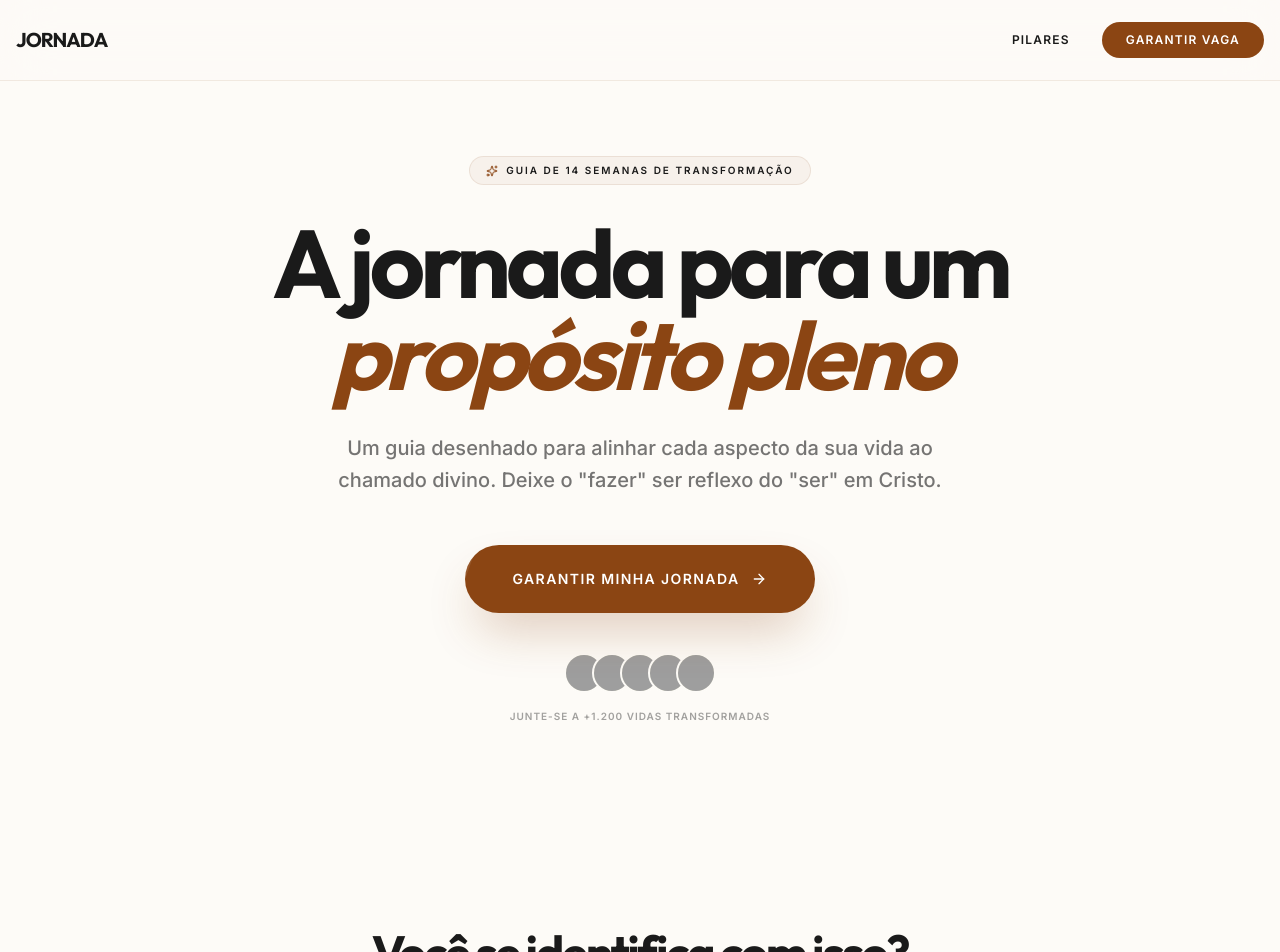
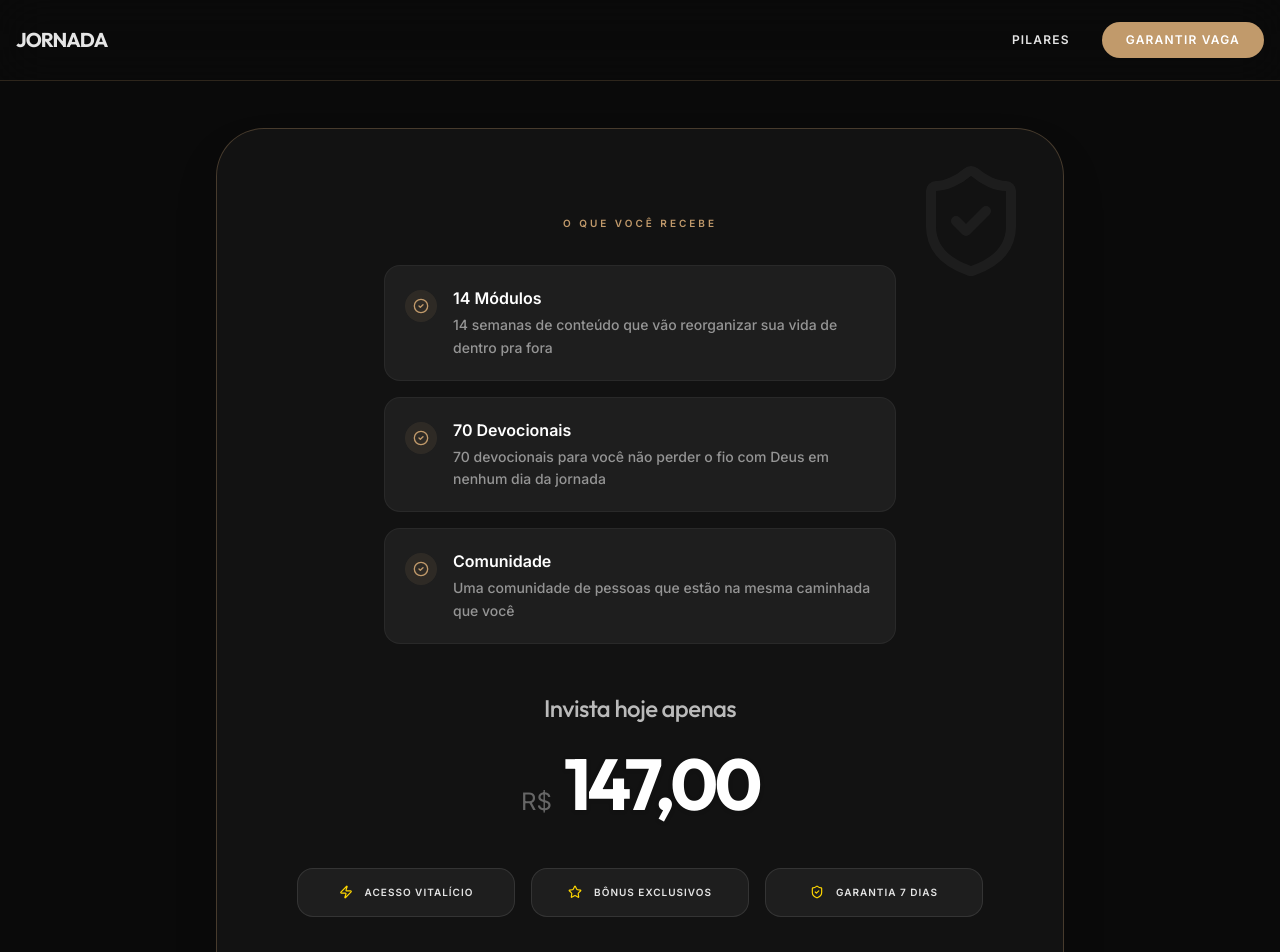
Before and after one commit to tiagoncosta/Jornada-Prop-sito-site-02, a React (Vite) app: page / in a window 1280 px wide. Shown: the top 952 px of the page. Built offline with nearby package versions, Linux system fonts and the light colour scheme; grey boxes are pictures that could not be loaded.

Commit message:
feat: Implement offer section and update theme
Introduces a new "Offer" section to the application, detailing the benefits and modules of the Jornada Propósito Pleno. Also, updates the overall color theme to a darker, more sophisticated palette, enhancing visual appeal.

```diff
--- a/src/App.tsx
+++ b/src/App.tsx
@@ -76,6 +76,83 @@ export default function App() {
         </div>
       </header>
 
+      {/* Offer Section */}
+      <section id="oferta" className="py-20 md:py-32 relative overflow-hidden">
+        <div className="absolute top-1/2 left-1/2 -translate-x-1/2 -translate-y-1/2 w-full h-full bg-glow -z-10" />
+
+        <div className="container mx-auto px-6 max-w-4xl">
+          <Reveal>
+            <div className="bg-[#121212] border border-accent/30 text-text rounded-[2.5rem] md:rounded-[3rem] p-8 md:p-20 text-center relative overflow-hidden shadow-2xl">
+              {/* Decorative Glow */}
+              <div className="absolute top-1/2 left-1/2 -translate-x-1/2 -translate-y-1/2 w-[120%] h-[120%] bg-accent/5 blur-[120px] rounded-full -z-10 pointer-events-none" />
+
+              <div className="absolute top-0 right-0 p-8 opacity-5 hidden md:block">
+                <ShieldCheck size={120} />
+              </div>
+
+              <div className="mb-12 max-w-lg mx-auto text-left space-y-4">
+                <div className="text-center mb-8">
+                  <span className="text-[10px] font-bold uppercase tracking-[0.3em] text-accent">O que você recebe</span>
+                </div>
+                {[
+                  { title: "14 Módulos", desc: "14 semanas de conteúdo que vão reorganizar sua vida de dentro pra fora" },
+                  { title: "70 Devocionais", desc: "70 devocionais para você não perder o fio com Deus em nenhum dia da jornada" },
+                  { title: "Comunidade", desc: "Uma comunidade de pessoas que estão na mesma caminhada que você" }
+                ].map((item, i) => (
+                  <div key={i} className="flex gap-4 items-start bg-white/5 p-5 rounded-2xl border border-white/5 group hover:border-accent/20 hover:bg-white/[0.08] transition-all">
+                    <div className="w-8 h-8 rounded-full bg-accent/10 flex items-center justify-center shrink-0 mt-1">
+                      <CheckCircle2 size={16} className="text-accent" />
+                    </div>
+                    <div>
+                      <h4 className="text-sm md:text-base font-bold text-white mb-1">{item.title}</h4>
+                      <p className="text-xs md:text-sm text-text/60 leading-relaxed font-medium">{item.desc}</p>
+                    </div>
+                  </div>
+                ))}
+              </div>
+
+              <div className="mb-12 cursor-default">
+                <h2 className="text-xl md:text-2xl font-display font-medium mb-6 text-text/80">Invista hoje apenas</h2>
+                <div className="flex items-baseline justify-center gap-2">
+                  <span className="text-xl md:text-2xl text-text/40 mr-1">R$</span>
+                  <p className="text-5xl md:text-7xl font-display font-bold tracking-tighter text-white drop-shadow-sm">147,00</p>
+                </div>
+              </div>
+
+              <div className="grid grid-cols-1 sm:grid-cols-3 gap-3 md:gap-4 mb-10 md:mb-12">
+                {[
+                  { icon: <Zap size={14} />, text: "Acesso Vitalício" },
+                  { icon: <Star size={14} />, text: "Bônus Exclusivos" },
+                  { icon: <ShieldCheck size={14} />, text: "Garantia 7 Dias" }
+                ].map((item, i) => (
+                  <div key={i} className="bg-white/5 py-3 md:py-4 rounded-xl md:rounded-2xl flex items-center justify-center gap-3 text-[9px] md:text-[10px] font-bold uppercase tracking-widest border border-white/10">
+                    <span className="text-gold">{item.icon}</span>
+                    {item.text}
+                  </div>
+                ))}
+              </div>
+
+              <div className="space-y-6">
+                <a
+                  href="https://pay.hub.la/RBS2l0kJ8JIuPjA14Nr5"
+                  target="_blank"
+                  rel="noopener noreferrer"
+                  className="group relative bg-white text-accent px-10 md:px-16 py-5 md:py-6 rounded-full text-xs md:text-sm font-bold uppercase tracking-widest hover:scale-[1.05] active:scale-[0.98] transition-all w-full md:w-auto inline-flex items-center justify-center gap-3 shadow-2xl"
+                >
+                  Garantir Minha Vaga Agora
+                  <ArrowRight size={18} className="group-hover:translate-x-1 transition-transform" />
+                </a>
+
+                <div className="flex items-center justify-center gap-2 text-[9px] md:text-[10px] font-bold uppercase tracking-widest opacity-40">
+                  <ShieldCheck size={14} />
+                  Pagamento 100% Seguro
+                </div>
+              </div>
+            </div>
+          </Reveal>
+        </div>
+      </section>
+
       {/* Hero Section */}
       <section className="relative min-h-screen flex items-center justify-center pt-20 overflow-hidden">
         {/* Background Decorative Elements */}
@@ -141,7 +218,7 @@ export default function App() {
               "Quer viver com intenção, mas o dia a dia te engole"
             ].map((point, i) => (
               <Reveal key={i} delay={i * 0.1}>
-                <div className="group p-6 md:p-8 rounded-2xl border border-border bg-white/50 hover:border-accent/30 transition-all flex items-center gap-4 md:gap-6">
+                <div className="group p-6 md:p-8 rounded-2xl border border-border bg-muted/30 hover:border-accent/30 transition-all flex items-center gap-4 md:gap-6">
                   <div className="w-10 h-10 rounded-full bg-accent/5 flex items-center justify-center shrink-0 group-hover:bg-accent group-hover:text-white transition-colors">
                     <CheckCircle2 size={18} className="opacity-40 group-hover:opacity-100" />
                   </div>
@@ -154,7 +231,7 @@ export default function App() {
       </section>
 
       {/* Stats Section */}
-      <section className="py-20 border-y border-border bg-white/50">
+      <section className="py-20 border-y border-border bg-muted/20">
         <div className="container mx-auto px-6 max-w-6xl">
           <div className="grid grid-cols-1 sm:grid-cols-3 gap-12 text-center">
             {[
@@ -205,7 +282,7 @@ export default function App() {
       </section>
 
       {/* What you receive Section */}
-      <section id="entrega" className="py-20 md:py-32 bg-olive/5">
+      <section id="entrega" className="py-20 md:py-32 bg-olive/10">
         <div className="container mx-auto px-6 max-w-6xl">
           <div className="text-center mb-16 md:mb-24">
             <Reveal>
@@ -316,66 +393,6 @@ export default function App() {
         </div>
       </section>
 
-      {/* Offer Section */}
-      <section id="oferta" className="py-20 md:py-32 relative overflow-hidden">
-        <div className="absolute top-1/2 left-1/2 -translate-x-1/2 -translate-y-1/2 w-full h-full bg-glow -z-10" />
-
-        <div className="container mx-auto px-6 max-w-4xl">
-          <Reveal>
-            <div className="bg-accent text-white rounded-[2.5rem] md:rounded-[3rem] p-8 md:p-20 text-center shadow-[0_40px_100px_-20px_rgba(139,69,19,0.3)] relative overflow-hidden">
-              <div className="absolute top-0 right-0 p-8 opacity-10 hidden md:block">
-                <ShieldCheck size={120} />
-              </div>
-
-              <span className="inline-flex items-center gap-2 py-1.5 px-4 rounded-full bg-white/10 border border-white/20 text-[10px] font-bold uppercase tracking-[0.3em] mb-10 md:mb-12">
-                <Zap size={12} className="text-gold" />
-                Oferta Exclusiva de Lançamento
-              </span>
-
-              <div className="mb-10 md:mb-12">
-                <p className="opacity-40 line-through text-base md:text-lg mb-2">De R$ 1.000,00 por</p>
-                <h2 className="text-xl md:text-3xl font-display font-medium mb-4 opacity-90">Invista hoje apenas</h2>
-                <div className="flex items-baseline justify-center gap-2">
-                  <span className="text-lg md:text-xl opacity-40">12x de</span>
-                  <span className="text-6xl md:text-9xl font-display font-bold tracking-tighter text-white">37,40</span>
-                </div>
-                <p className="mt-4 text-gold font-bold uppercase tracking-widest text-[10px] md:text-xs">ou R$ 368,00 à vista</p>
-              </div>
-
-              <div className="grid grid-cols-1 sm:grid-cols-3 gap-3 md:gap-4 mb-10 md:mb-12">
-                {[
-                  { icon: <Zap size={14} />, text: "Acesso Vitalício" },
-                  { icon: <Star size={14} />, text: "Bônus Exclusivos" },
-                  { icon: <ShieldCheck size={14} />, text: "Garantia 7 Dias" }
-                ].map((item, i) => (
-                  <div key={i} className="bg-white/5 py-3 md:py-4 rounded-xl md:rounded-2xl flex items-center justify-center gap-3 text-[9px] md:text-[10px] font-bold uppercase tracking-widest border border-white/10">
-                    <span className="text-gold">{item.icon}</span>
-                    {item.text}
-                  </div>
-                ))}
-              </div>
-
-              <div className="space-y-6">
-                <a
-                  href="https://pay.hub.la/RBS2l0kJ8JIuPjA14Nr5"
-                  target="_blank"
-                  rel="noopener noreferrer"
-                  className="group relative bg-white text-accent px-10 md:px-16 py-5 md:py-6 rounded-full text-xs md:text-sm font-bold uppercase tracking-widest hover:scale-[1.05] active:scale-[0.98] transition-all w-full md:w-auto inline-flex items-center justify-center gap-3 shadow-2xl"
-                >
-                  Garantir Minha Vaga Agora
-                  <ArrowRight size={18} className="group-hover:translate-x-1 transition-transform" />
-                </a>
-
-                <div className="flex items-center justify-center gap-2 text-[9px] md:text-[10px] font-bold uppercase tracking-widest opacity-40">
-                  <ShieldCheck size={14} />
-                  Pagamento 100% Seguro
-                </div>
-              </div>
-            </div>
-          </Reveal>
-        </div>
-      </section>
-
       {/* Footer */}
       <footer className="py-24 border-t border-border">
         <div className="container mx-auto px-6 max-w-6xl">
--- a/src/index.css
+++ b/src/index.css
@@ -5,20 +5,20 @@
   --font-sans: "Inter", ui-sans-serif, system-ui, sans-serif;
   --font-display: "Outfit", ui-sans-serif, system-ui, sans-serif;
 
-  --color-bg: #FDFBF7;
-  --color-text: #1A1A1A;
-  --color-accent: #8B4513;
-  --color-accent-light: #A0522D;
-  --color-muted: #F5F5DC;
-  --color-gold: #D4AF37;
-  --color-border: rgba(139, 69, 19, 0.1);
-  --color-beige-light: #FAF7F2;
-  --color-olive: #556B2F;
+  --color-bg: #0A0A0A;
+  --color-text: #E5E5E5;
+  --color-accent: #C19A6B;
+  --color-accent-light: #D4AF37;
+  --color-muted: #1A1A1A;
+  --color-gold: #FFD700;
+  --color-border: rgba(193, 154, 107, 0.2);
+  --color-beige-light: #121212;
+  --color-olive: #2D361E;
 }
 
 @layer utilities {
   .bg-glow {
-    background: radial-gradient(circle at 50% 50%, rgba(139, 69, 19, 0.05) 0%, transparent 70%);
+    background: radial-gradient(circle at 50% 50%, rgba(193, 154, 107, 0.1) 0%, transparent 70%);
   }
 }
 
```
